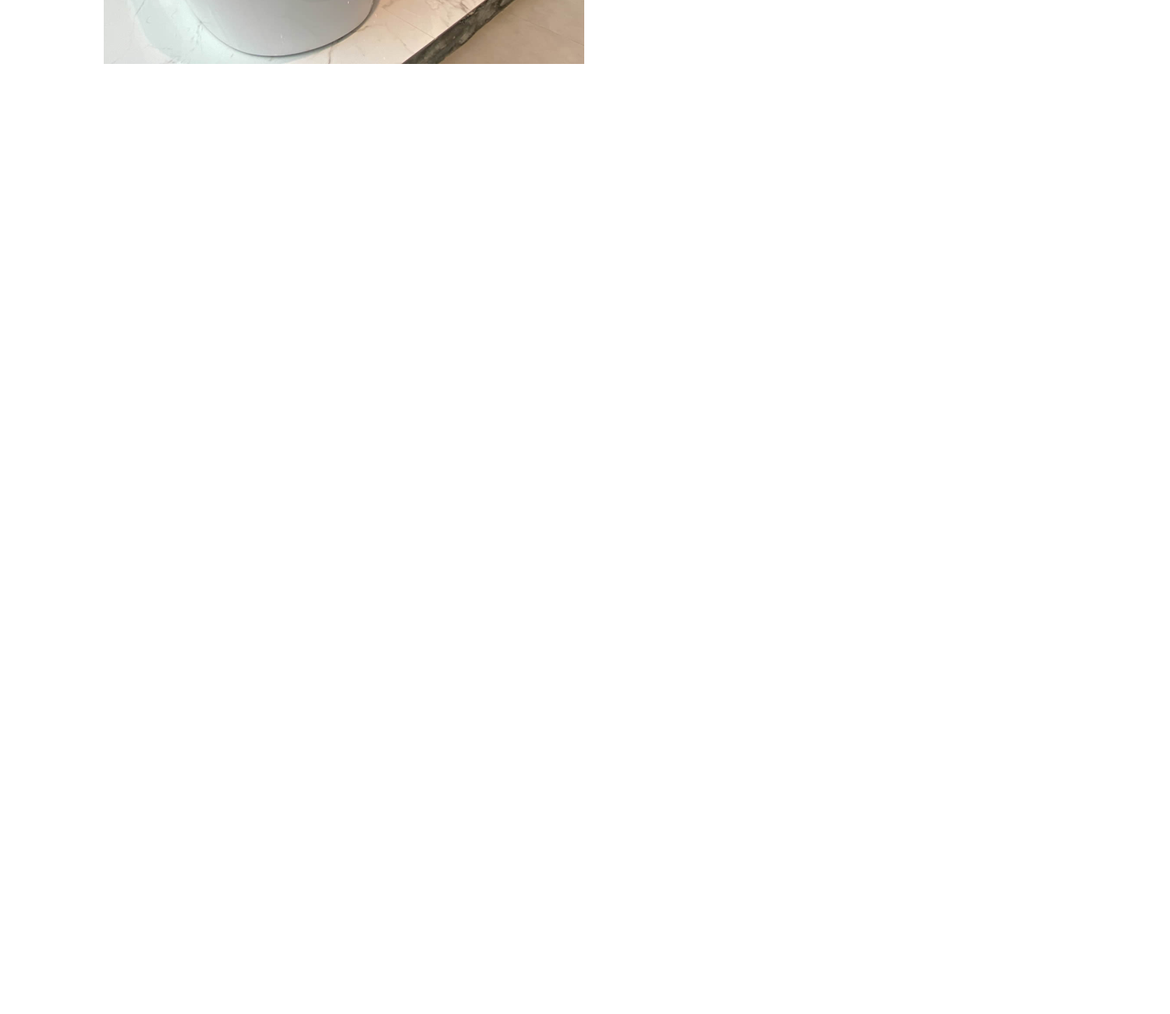
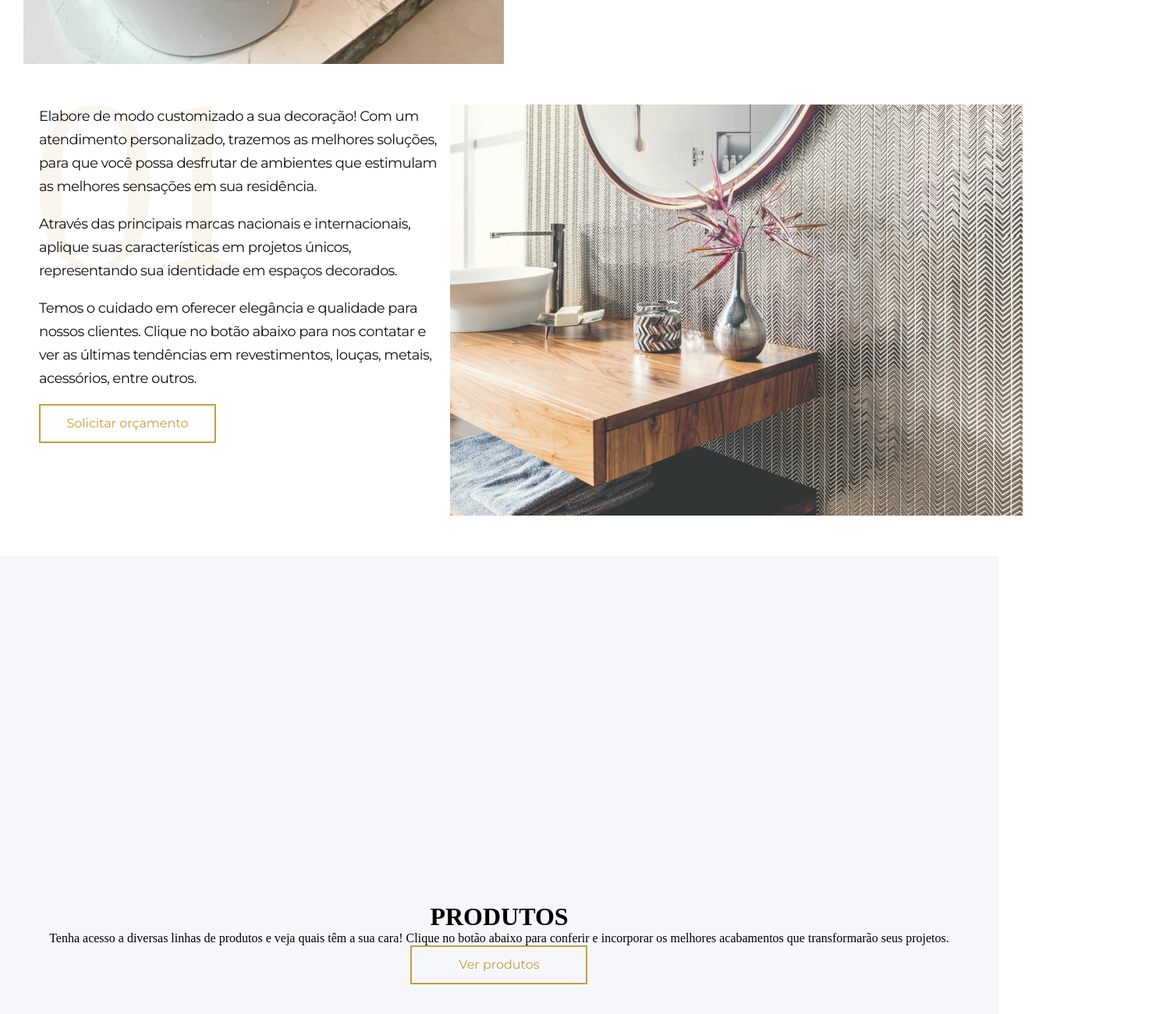
Before and after one commit to petry078/bollpi, a plain HTML site: page index.html in a window 1280 px wide. Shown: the part 1412-2712 px from the top of the page at 78% size, 1500 px wide, since content can reach past the window. Before the commit the page ends 1870 px from the top, so only its background shows below. Drawn offline with Linux system fonts and the light colour scheme; a web font is replaced by a local one.

Commit message:
progresso

```diff
--- a/index.html
+++ b/index.html
@@ -50,17 +50,34 @@
         <div class="textoBollpi">
             <h1 class="h1Corpo">A BOLLPI</h1>
             <p class="pCorpo">Somos um dos mais completos Showrooms da cidade de São Paulo! A Bollpi está há mais de 40 anos no mercado, conduzindo um enorme legado de confiabilidade aos nossos e transparência aos nossos fornecedores.</p><br>
-            <p class="pCorpo">Trabalhamos com diversas marcas nacionais e do exterior, que dispõem de conceitos modernos e materiais de qualidade.</p>
+            <p class="pCorpo">Trabalhamos com diversas marcas nacionais e do exterior, que dispõem de conceitos modernos e materiais de qualidade.</p><br>
             <button class="btnCorpo">Ver mais sobre</button>
         </div>
+        <div class="espacinho"></div>
     </div>
     <!--A Bollpi2-->
-    <div class="aBollpi">
-
+    <div class="aBollpi2">
+        <div class="textoBollpi2">
+            <p class="pCorpo2">Elabore de modo customizado a sua decoração! Com um atendimento personalizado, trazemos as melhores soluções, para que você possa desfrutar de ambientes que estimulam as melhores sensações em sua residência.</p><br>
+            <p class="pCorpo2">Através das principais marcas nacionais e internacionais, aplique suas características em projetos únicos, representando sua identidade em espaços decorados.</p><br>
+            <p class="pCorpo2">Temos o cuidado em oferecer elegância e qualidade para nossos clientes. Clique no botão abaixo para nos contatar e ver as últimas tendências em revestimentos, louças, metais, acessórios, entre outros.</p><br>
+            <button class="btnCorpo">Solicitar orçamento</button>
+        </div>
+        <div class="fotoBollpi2">
+            <img src="/assets/torneirinha.png" alt="banheirona">
+        </div>
     </div>
     <!--Produtos-->
     <div class="produtos">
-
+        <div class="fundoCinza">
+            <div class="lareira">
+                <div class="caixaProdutos">
+                    <h1>PRODUTOS</h1>
+                    <p>Tenha acesso a diversas linhas de produtos e veja quais têm a sua cara! Clique no botão abaixo para conferir e incorporar os melhores acabamentos que transformarão seus projetos.</p>
+                    <button class="btnCorpo">Ver produtos</button>
+                </div>
+            </div>
+        </div>
     </div>
     <!--Ambientes-->
     <div class="ambientes">
--- a/style.css
+++ b/style.css
@@ -151,15 +151,12 @@ hr {
 /*A BOLLPI 1*/
 
 .aBollpi {
-    height: 50vh;
-    width: 1500px;
-    margin: 90px auto;
+    margin: 90px 0 0 0;
     display: flex;
-    justify-content: space-evenly;
-}
+    justify-content: space-around;
+    }
 
 .textoBollpi {
-
     background-image: url("/assets/01.png");
     background-repeat: no-repeat;
 }
@@ -189,14 +186,97 @@ hr {
     width: 485px;
 }
 
-.btnCorpo {}
+.btnCorpo {
+    all: unset;
+    cursor: pointer;
+    width: 227px;
+    height: 50px;
+    left: 1032px;
+    top: 1602px;
+    border: 2px solid #C49F41;
+    box-sizing: border-box;
+    font-family: 'Montserrat';
+    font-style: normal;
+    font-weight: 400;
+    font-size: 16px;
+    line-height: 20px;
+    text-align: center;
+    color: #C49F41;
+}
+
+.btnCorpo:hover {
+    all: unset;
+    cursor: pointer;
+    width: 227px;
+    height: 50px;
+    left: 1032px;
+    top: 1602px;
+    border: 2px solid #C49F41;
+    box-sizing: border-box;
+    font-family: 'Montserrat';
+    font-style: normal;
+    font-weight: 400;
+    font-size: 16px;
+    line-height: 20px;
+    text-align: center;
+    background-color: #C49F41;
+    color: white;
+}
+
 
 
 /*A BOLLPI 2*/
 
+.aBollpi2 {
+    margin: 48px 0 0 0;
+    display: flex;
+    justify-content: space-around;
+    }
+
+.textoBollpi2 {
+    margin-left: 50px;
+    margin-right: 10px;
+    background-image: url("/assets/01.png");
+    background-repeat: no-repeat;
+}
+
+.pCorpo2 {
+    font-family: 'Montserrat';
+    font-style: normal;
+    font-weight: 400;
+    font-size: 18px;
+    line-height: 30px;
+    display: flex;
+    align-items: center;
+    letter-spacing: -0.03em;
+    color: #111111;
+    width: 517px;
+}
+
 /*PRODUTOS*/
 
-/*PRODUTOS*/
+.fundoCinza {
+    margin: 48px 0 0 0;
+    height: 993px;
+    background-color: #F5F7FB;
+    display: flex;
+    justify-content: center;
+    align-items: center;
+    z-index: 1;
+}
+
+.imgLareira {
+    background-image: url("/assets/lareira.png");
+    max-width: 100%;
+    z-index: 2;
+}
+
+.caixaProdutos {
+    display: flex;
+    flex-direction: column;
+    align-items: center;
+    justify-content: center;
+}
 
 /*AMBIENTES*/
 
```
Also changed, not shown: assets/lareira.png (added), assets/torneirinha.png (added), 3 other files.
